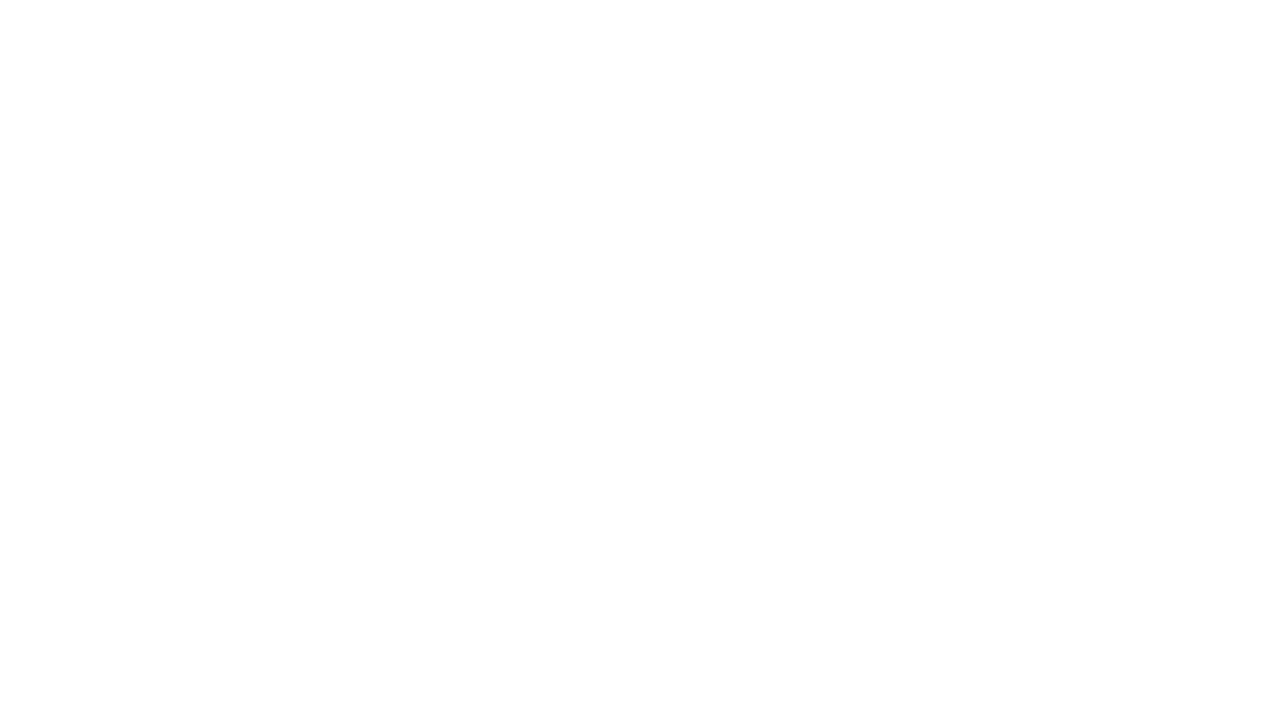
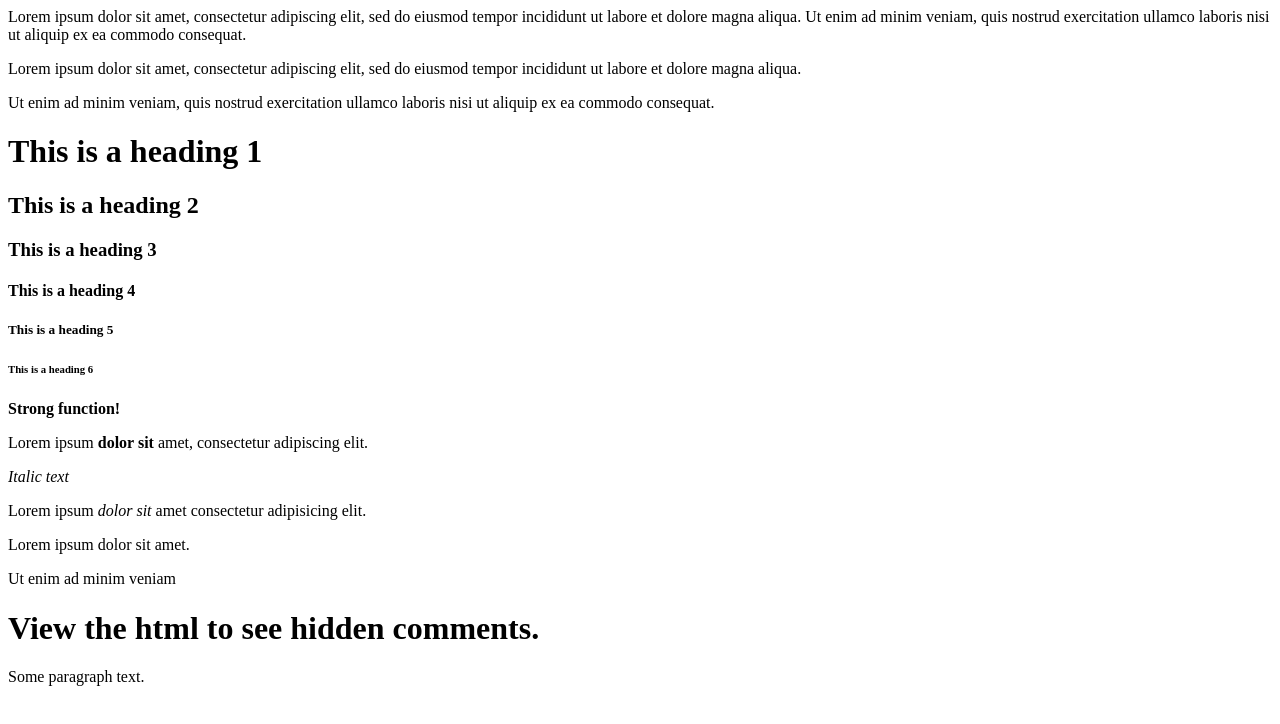
Before and after one commit to G4rlak/html-boilerplate, a plain HTML site: page index.html in a window 1280 px wide. Drawn offline with Linux system fonts and the light colour scheme.

Commit message:
Added some text and comments

```diff
--- a/index.html
+++ b/index.html
@@ -6,6 +6,35 @@
     <title>Document</title>
 </head>
 <body>
+    Lorem ipsum dolor sit amet, consectetur adipiscing elit, sed do eiusmod tempor
+    incididunt ut labore et dolore magna aliqua.
 
-</body>
+    Ut enim ad minim veniam, quis nostrud exercitation ullamco laboris
+    nisi ut aliquip ex ea commodo consequat.
+    <!-- non edited^-->
+
+    <p>Lorem ipsum dolor sit amet, consectetur adipiscing elit, sed do eiusmod tempor
+        incididunt ut labore et dolore magna aliqua.</p>
+
+          <p>Ut enim ad minim veniam, quis nostrud exercitation ullamco laboris
+        nisi ut aliquip ex ea commodo consequat.</p>
+    <!-- Edited^ paragraph function-->
+     <h1>This is a heading 1</h1>
+     <h2>This is a heading 2</h2>
+     <h3>This is a heading 3</h3>
+     <h4>This is a heading 4</h4>
+     <h5>This is a heading 5</h5>
+     <h6>This is a heading 6</h6>
+     <strong>Strong function!</strong>
+     <p>Lorem ipsum <strong>dolor sit</strong> amet, consectetur adipiscing elit.</p>
+     <em>Italic text</em>
+     <p>Lorem ipsum <em>dolor sit</em> amet consectetur adipisicing elit.</p>
+
+     <p>Lorem ipsum dolor sit amet.</p>
+     <p>Ut enim ad minim veniam</p>
+     <!-- Both lines nested in the same way-->
+    <h1>View the html to see hidden comments.</h1>
+    <!-- This is a html comment -->
+    <p>Some paragraph text.</p>
+     <!-- This is another comment -->
 </html>
```
